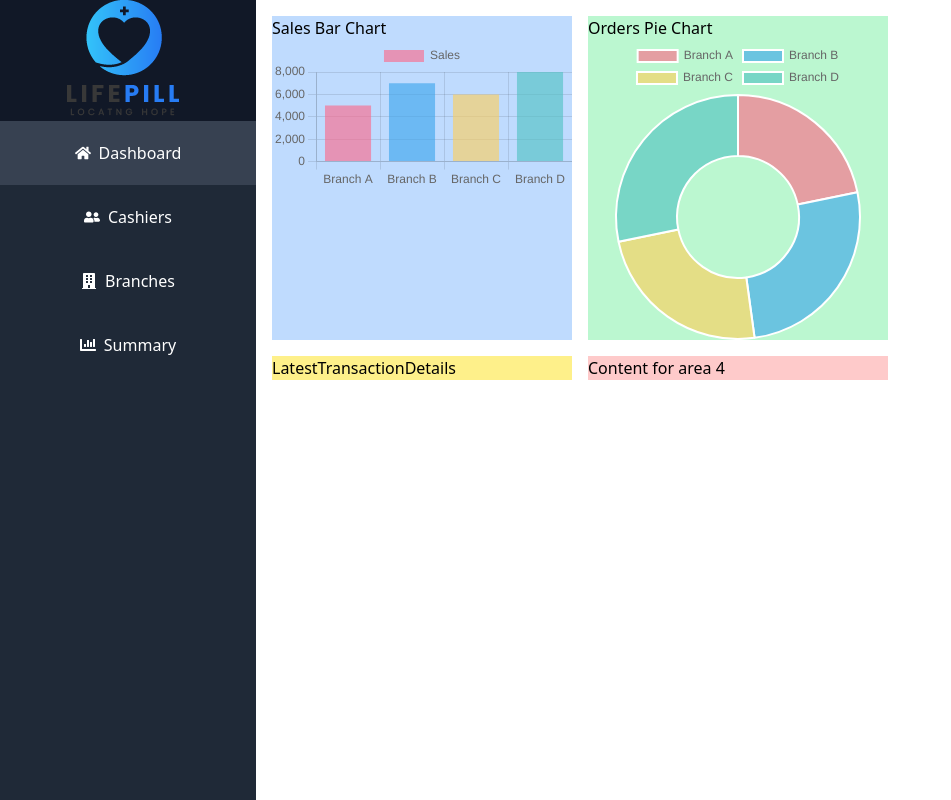
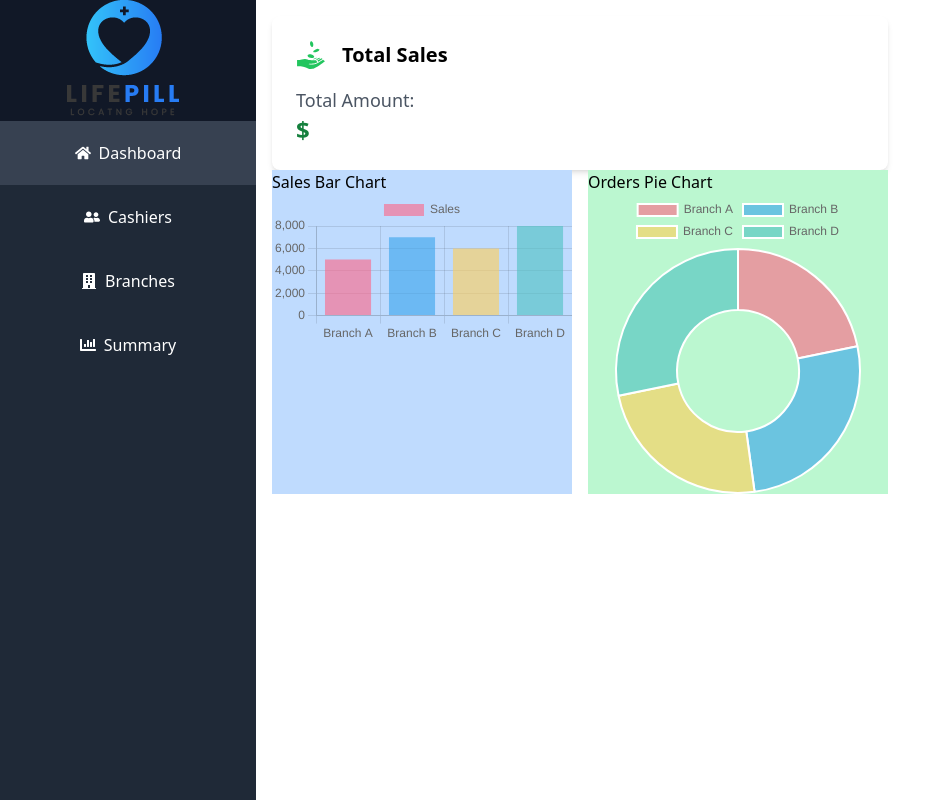
Before and after one commit to Life-Pill/pharmacy-manager-web-app, a React (Vite) app: page /dashboard in a window 1280 px wide. Shown: the whole page, without its empty margins (0-951 px from the left). Built offline with nearby package versions, Linux system fonts and the light colour scheme.

Commit message:
Remove LatestTransactionDetails component and add SummaryCards component to MainDashboard

```diff
--- a/src/features/main-dashboard/components/latest-transaction-details-branches/LatestTransactionDetails.tsx
+++ /dev/null
@@ -1,9 +0,0 @@
-import React from 'react';
-
-type Props = {};
-
-function LatestTransactionDetails({}: Props) {
-  return <div>LatestTransactionDetails</div>;
-}
-
-export default LatestTransactionDetails;
--- /dev/null
+++ b/src/features/main-dashboard/components/summary-detail-cards/SummaryCards.tsx
@@ -0,0 +1,23 @@
+import React from 'react';
+import { GiReceiveMoney } from 'react-icons/gi';
+
+type Props = {};
+
+function SummaryCards({}: Props) {
+  return (
+    <div>
+      <div className='bg-white rounded-lg shadow-md p-6'>
+        <div className='flex items-center'>
+          <GiReceiveMoney className='text-green-500 text-3xl mr-4' />
+          <h2 className='text-xl font-semibold'>Total Sales</h2>
+        </div>
+        <div className='mt-4'>
+          <p className='text-gray-600 text-lg'>Total Amount:</p>
+          <p className='text-2xl font-semibold text-green-700'>${}</p>
+        </div>
+      </div>
+    </div>
+  );
+}
+
+export default SummaryCards;
--- a/src/features/main-dashboard/layouts/MainDashboard.tsx
+++ b/src/features/main-dashboard/layouts/MainDashboard.tsx
@@ -1,13 +1,16 @@
 import React from 'react';
 import SalesBarChart from '../components/sales-by-branch-bar-chart/SalesBarChart';
 import OrderPieChart from '../components/order-by-branch-pie-chart/OrderPieChart';
-import LatestTransactionDetails from '../components/latest-transaction-details-branches/LatestTransactionDetails';
+import SummaryCards from '../components/summary-detail-cards/SummaryCards';
 
 type Props = {};
 
 function MainDashboard({}: Props) {
   return (
     <div className='p-4 max-h-screen overflow-y-hidden w-full'>
+      <div>
+        <SummaryCards />
+      </div>
       <div className='grid grid-cols-2 gap-4'>
         <div className=' bg-blue-200'>
           <SalesBarChart />
@@ -15,10 +18,6 @@ function MainDashboard({}: Props) {
         <div className=' bg-green-200'>
           <OrderPieChart />
         </div>
-        <div className=' bg-yellow-200'>
-          <LatestTransactionDetails />
-        </div>
-        <div className=' bg-red-200'>Content for area 4</div>
       </div>
     </div>
   );
```
